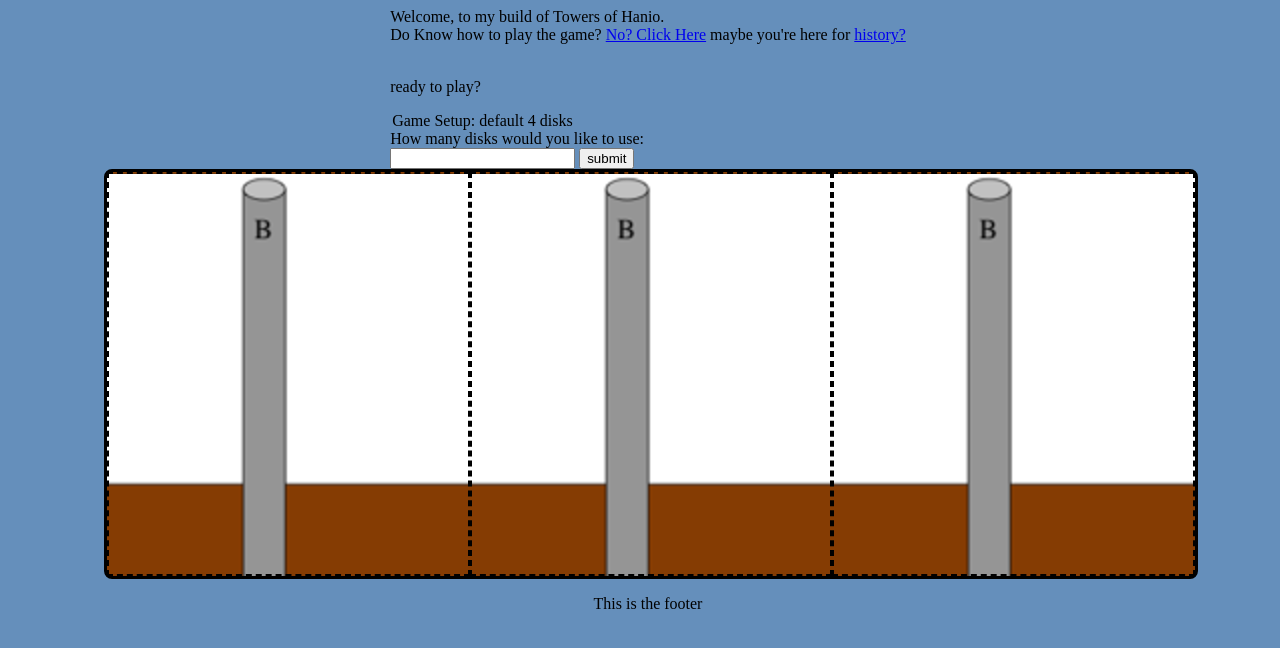
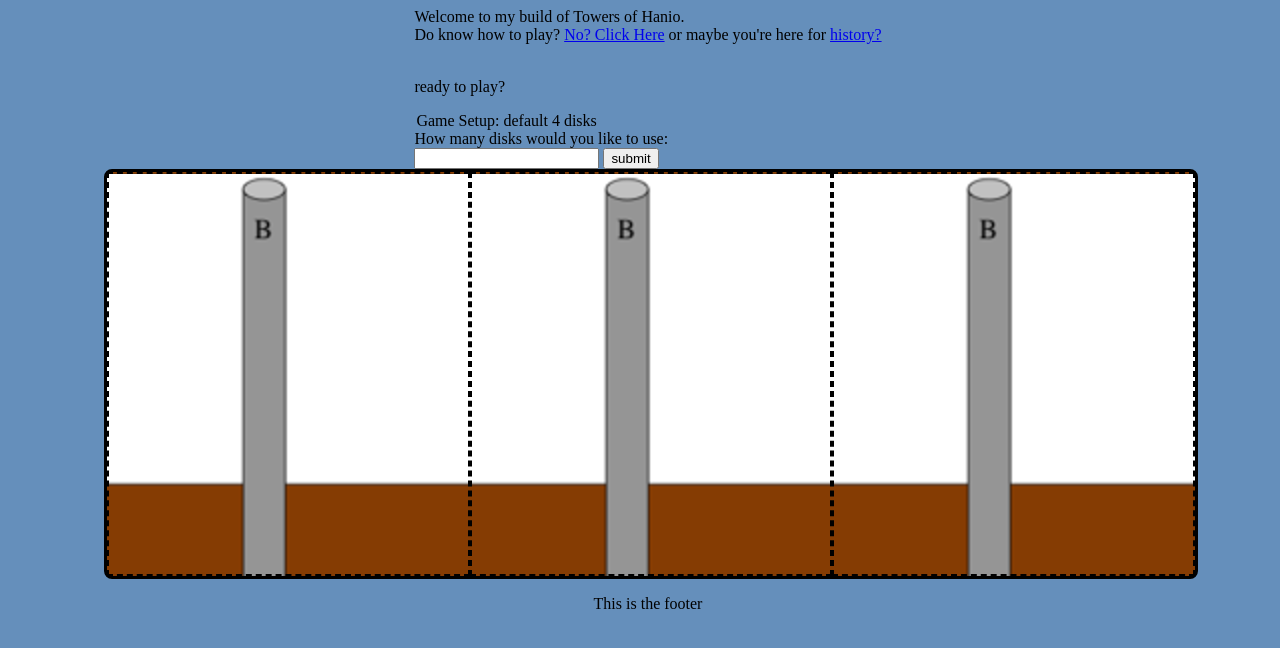
Before and after one commit to sdkclements/GA-Project1, a plain HTML site: page index.html in a window 1280 px wide. Drawn offline with nearby package versions, Linux system fonts and the light colour scheme.

Commit message:
need to fix the grammar in here

```diff
--- a/index.html
+++ b/index.html
@@ -6,7 +6,7 @@
 <link rel="stylesheet" type="text/css" href="style/style.css">
 	</head>
 	<body>
-		<header>Welcome, to my build of Towers of Hanio. <br>Do Know how to play the game? <a href="rules.html">No? Click Here</a> maybe you're here for <a href="about.html"> history?</a> <br> <br> <p> ready to play?<p>
+		<header>Welcome to my build of Towers of Hanio. <br>Do know how to play? <a href="rules.html">No? Click Here</a> or maybe you're here for <a href="about.html"> history?</a> <br> <br> <p> ready to play?<p>
 		<form>
 		<legend> Game Setup: default 4 disks</legend>
 
```
